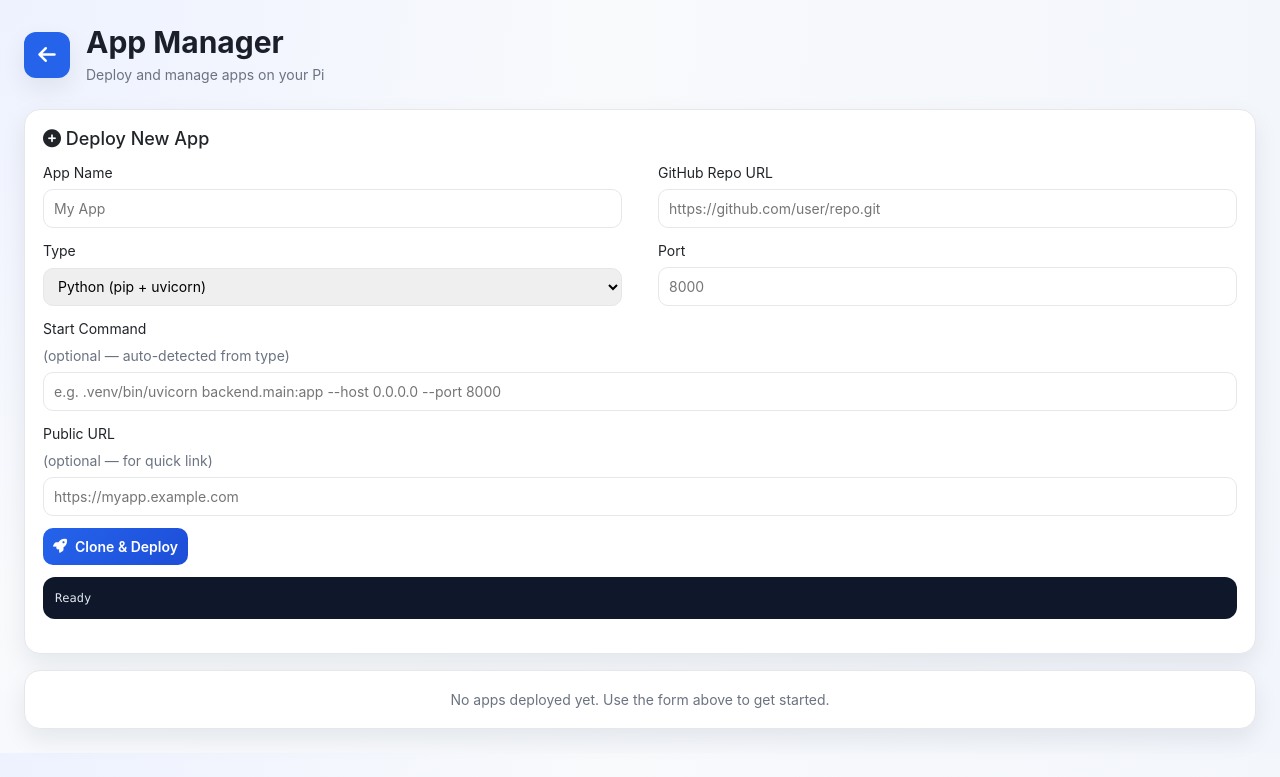
After one commit to mpkrieger1/pi_hub, a Flask app: page /apps in a window 1280 px wide. The commit adds this page. Shown: the top 777 px of the page. Run offline with Flask 3, Linux system fonts and the light colour scheme; parts of the project's set-up code (start-up, migrations or seed data) failed here and were passed over.

Commit message:
Add App Manager page for deploying and managing apps
- New /apps page linked from hub Quick Links
- Create: enter name, GitHub URL, type (Python/Node/static), port
  - Clones repo, installs deps, creates systemd service, starts app
- Per-app controls: Pull & Redeploy, Start, Stop, Restart, Delete
- Live status: service state, latest commit, deploy logs
- VPN controls included from previous commit

Co-Authored-By: Claude Opus 4.6 <noreply@anthropic.com>

```diff
--- a/app.py
+++ b/app.py
@@ -21,6 +21,8 @@ MLB_DB_PATH = "/mnt/ssd/data/baseball_sim/mlb.sqlite"
 HUB_PUBLIC_URL = "https://hub.thedataball.com"
 BASEBALL_PUBLIC_URL = "https://thedataball.com"
 MYFLOW_PUBLIC_URL = "https://reports.k-analytics.co"
+APPS_DIR = Path("/home/mpkrieger1/apps")
+APPS_CONFIG = DATA_DIR / "apps.json"
 
 ALLOWED_OUTPUT_DIRS = {
     "movies": "/mnt/ssd/Movies",
@@ -643,6 +645,323 @@ def start_next_title(job):
     return job
 
 
+# ═══════════════════════════════════════════════════════════════
+# APP MANAGER
+# ═══════════════════════════════════════════════════════════════
+
+def load_apps():
+    if APPS_CONFIG.exists():
+        try:
+            return json.loads(APPS_CONFIG.read_text())
+        except Exception:
+            return {}
+    return {}
+
+
+def save_apps(apps):
+    APPS_CONFIG.write_text(json.dumps(apps, indent=2))
+
+
+def app_deploy_file(slug):
+    return JOBS_DIR / f"app_deploy_{slug}.json"
+
+
+def load_app_deploy(slug):
+    f = app_deploy_file(slug)
+    if f.exists():
+        try:
+            return json.loads(f.read_text())
+        except Exception:
+            return {"status": "idle"}
+    return {"status": "idle"}
+
+
+def save_app_deploy(slug, job):
+    app_deploy_file(slug).write_text(json.dumps(job, indent=2))
+
+
+def get_app_status(app_config):
+    """Get live status for a managed app."""
+    slug = app_config["slug"]
+    info = dict(app_config)
+    info["service_status"] = "unknown"
+    info["active"] = False
+    info["commit"] = None
+    info["commit_msg"] = None
+    info["commit_age"] = None
+
+    service = app_config.get("service_name")
+    if service:
+        try:
+            result = subprocess.run(
+                ["systemctl", "is-active", service],
+                capture_output=True, text=True, timeout=5,
+            )
+            status = result.stdout.strip()
+            info["service_status"] = status
+            info["active"] = status == "active"
+        except Exception:
+            pass
+
+    repo_dir = app_config.get("repo_dir")
+    if repo_dir and Path(repo_dir).exists():
+        try:
+            result = subprocess.run(
+                ["git", "log", "-1", "--format=%H|%s|%ar"],
+                capture_output=True, text=True, timeout=5,
+                cwd=repo_dir,
+            )
+            if result.returncode == 0:
+                parts = result.stdout.strip().split("|", 2)
+                if len(parts) == 3:
+                    info["commit"] = parts[0][:8]
+                    info["commit_msg"] = parts[1]
+                    info["commit_age"] = parts[2]
+        except Exception:
+            pass
+
+    return info
+
+
+@app.route("/apps")
+def apps_page():
+    apps = load_apps()
+    app_list = []
+    for slug, cfg in apps.items():
+        cfg["slug"] = slug
+        app_list.append(get_app_status(cfg))
+    return render_template("apps.html", app_name=APP_NAME, apps=app_list)
+
+
+@app.route("/apps/list")
+def apps_list_api():
+    apps = load_apps()
+    result = []
+    for slug, cfg in apps.items():
+        cfg["slug"] = slug
+        result.append(get_app_status(cfg))
+    return jsonify(result)
+
+
+@app.route("/apps/create", methods=["POST"])
+def apps_create():
+    data = request.get_json() or {}
+    name = data.get("name", "").strip()
+    repo_url = data.get("repo_url", "").strip()
+    port = data.get("port", "").strip()
+    app_type = data.get("app_type", "python")  # python, node, static
+    start_cmd = data.get("start_cmd", "").strip()
+    public_url = data.get("public_url", "").strip()
+
+    if not name or not repo_url:
+        return jsonify({"ok": False, "error": "Name and repo URL required."}), 400
+
+    slug = re.sub(r"[^a-z0-9]+", "-", name.lower()).strip("-")
+    if not slug:
+        return jsonify({"ok": False, "error": "Invalid name."}), 400
+
+    apps = load_apps()
+    if slug in apps:
+        return jsonify({"ok": False, "error": f"App '{slug}' already exists."}), 409
+
+    app_dir = str(APPS_DIR / slug)
+    repo_dir = str(APPS_DIR / slug / "repo")
+
+    # Build the deploy command
+    setup_cmds = [f"mkdir -p {app_dir}"]
+    setup_cmds.append(f"git clone {repo_url} {repo_dir}")
+
+    if app_type == "python":
+        setup_cmds.append(f"cd {repo_dir} && python3 -m venv .venv")
+        setup_cmds.append(f"cd {repo_dir} && .venv/bin/pip install --upgrade pip -q")
+        setup_cmds.append(f"cd {repo_dir} && .venv/bin/pip install -r requirements.txt -q")
+    elif app_type == "node":
+        setup_cmds.append(f"cd {repo_dir} && npm install")
+
+    # Determine the start command for systemd
+    if not start_cmd:
+        if app_type == "python":
+            start_cmd = f"{repo_dir}/.venv/bin/uvicorn backend.main:app --host 0.0.0.0 --port {port or '8000'}"
+        elif app_type == "node":
+            start_cmd = f"npm start"
+
+    service_name = f"app-{slug}"
+
+    # Build systemd service content
+    service_content = f"""[Unit]
+Description={name}
+After=network.target
+
+[Service]
+User=mpkrieger1
+WorkingDirectory={repo_dir}
+ExecStart={start_cmd}
+Restart=on-failure
+Environment=PYTHONUNBUFFERED=1
+
+[Install]
+WantedBy=multi-user.target
+"""
+
+    full_cmd = " && ".join(setup_cmds)
+    full_cmd += f' && echo \'{service_content}\' | sudo tee /etc/systemd/system/{service_name}.service > /dev/null'
+    full_cmd += f" && sudo systemctl daemon-reload && sudo systemctl enable {service_name} && sudo systemctl start {service_name}"
+
+    log_path = str(LOG_DIR / f"app_create_{slug}_{int(time.time())}.log")
+
+    with open(log_path, "a") as log:
+        proc = subprocess.Popen(
+            ["bash", "-lc", full_cmd],
+            stdout=log, stderr=log,
+        )
+
+    deploy_job = {
+        "status": "running",
+        "pid": proc.pid,
+        "started_at": int(time.time()),
+        "log_path": log_path,
+        "action": "create",
+    }
+    save_app_deploy(slug, deploy_job)
+
+    apps[slug] = {
+        "name": name,
+        "repo_url": repo_url,
+        "repo_dir": repo_dir,
+        "app_dir": app_dir,
+        "port": port or "",
+        "app_type": app_type,
+        "start_cmd": start_cmd,
+        "service_name": service_name,
+        "public_url": public_url,
+        "created_at": int(time.time()),
+    }
+    save_apps(apps)
+
+    return jsonify({"ok": True, "slug": slug, "job": deploy_job})
+
+
+@app.route("/apps/<slug>/pull", methods=["POST"])
+def apps_pull(slug):
+    apps = load_apps()
+    if slug not in apps:
+        return jsonify({"ok": False, "error": "App not found."}), 404
+
+    cfg = apps[slug]
+    repo_dir = cfg["repo_dir"]
+    app_type = cfg.get("app_type", "python")
+    service_name = cfg.get("service_name", f"app-{slug}")
+
+    cmds = [
+        f"cd {repo_dir}",
+        "git fetch --all",
+        "git reset --hard origin/main",
+        "git clean -fd",
+    ]
+    if app_type == "python":
+        cmds.append(".venv/bin/pip install -r requirements.txt -q")
+    elif app_type == "node":
+        cmds.append("npm install")
+
+    cmds.append(f"sudo /bin/systemctl restart {service_name}")
+
+    log_path = str(LOG_DIR / f"app_pull_{slug}_{int(time.time())}.log")
+    full_cmd = " && ".join(cmds)
+
+    with open(log_path, "a") as log:
+        proc = subprocess.Popen(
+            ["bash", "-lc", full_cmd],
+            cwd=repo_dir, stdout=log, stderr=log,
+        )
+
+    job = {
+        "status": "running",
+        "pid": proc.pid,
+        "started_at": int(time.time()),
+        "log_path": log_path,
+        "action": "pull",
+    }
+    save_app_deploy(slug, job)
+    return jsonify({"ok": True, "job": job})
+
+
+@app.route("/apps/<slug>/start", methods=["POST"])
+def apps_start(slug):
+    apps = load_apps()
+    if slug not in apps:
+        return jsonify({"ok": False, "error": "App not found."}), 404
+    service = apps[slug].get("service_name", f"app-{slug}")
+    try:
+        subprocess.run(["sudo", "/bin/systemctl", "start", service], timeout=10)
+        return jsonify({"ok": True})
+    except Exception as e:
+        return jsonify({"ok": False, "error": str(e)}), 500
+
+
+@app.route("/apps/<slug>/stop", methods=["POST"])
+def apps_stop(slug):
+    apps = load_apps()
+    if slug not in apps:
+        return jsonify({"ok": False, "error": "App not found."}), 404
+    service = apps[slug].get("service_name", f"app-{slug}")
+    try:
+        subprocess.run(["sudo", "/bin/systemctl", "stop", service], timeout=10)
+        return jsonify({"ok": True})
+    except Exception as e:
+        return jsonify({"ok": False, "error": str(e)}), 500
+
+
+@app.route("/apps/<slug>/restart", methods=["POST"])
+def apps_restart(slug):
+    apps = load_apps()
+    if slug not in apps:
+        return jsonify({"ok": False, "error": "App not found."}), 404
+    service = apps[slug].get("service_name", f"app-{slug}")
+    try:
+        subprocess.run(["sudo", "/bin/systemctl", "restart", service], timeout=10)
+        return jsonify({"ok": True})
+    except Exception as e:
+        return jsonify({"ok": False, "error": str(e)}), 500
+
+
+@app.route("/apps/<slug>/deploy-status")
+def apps_deploy_status(slug):
+    job = load_app_deploy(slug)
+    if job.get("status") == "running":
+        pid = job.get("pid")
+        if pid and os.path.exists(f"/proc/{pid}"):
+            job["running"] = True
+        else:
+            job["running"] = False
+            job["status"] = "finished"
+            save_app_deploy(slug, job)
+    log_text = tail_file(job.get("log_path", "")) if job.get("log_path") else ""
+    return jsonify({"job": job, "log_tail": log_text})
+
+
+@app.route("/apps/<slug>/delete", methods=["POST"])
+def apps_delete(slug):
+    apps = load_apps()
+    if slug not in apps:
+        return jsonify({"ok": False, "error": "App not found."}), 404
+
+    cfg = apps[slug]
+    service = cfg.get("service_name", f"app-{slug}")
+
+    # Stop and disable service
+    try:
+        subprocess.run(["sudo", "/bin/systemctl", "stop", service], timeout=10)
+        subprocess.run(["sudo", "/bin/systemctl", "disable", service], timeout=10)
+        subprocess.run(["sudo", "rm", f"/etc/systemd/system/{service}.service"], timeout=5)
+        subprocess.run(["sudo", "/bin/systemctl", "daemon-reload"], timeout=10)
+    except Exception:
+        pass
+
+    del apps[slug]
+    save_apps(apps)
+    return jsonify({"ok": True})
+
+
 @app.route("/pi/reboot", methods=["POST"])
 def reboot_pi():
     subprocess.Popen(["sudo", "/sbin/reboot"])
--- /dev/null
+++ b/templates/apps.html
@@ -0,0 +1,245 @@
+<!DOCTYPE html>
+<html lang="en">
+  <head>
+    <meta charset="utf-8" />
+    <title>{{ app_name }} — App Manager</title>
+    <meta name="viewport" content="width=device-width, initial-scale=1" />
+    <link rel="stylesheet" href="https://cdn.jsdelivr.net/npm/bootstrap@5.3.3/dist/css/bootstrap.min.css" />
+    <link rel="stylesheet" href="https://cdnjs.cloudflare.com/ajax/libs/font-awesome/6.5.2/css/all.min.css" />
+    <link rel="stylesheet" href="/static/style.css" />
+  </head>
+  <body>
+    <header class="mb-4 d-flex align-items-center justify-content-between">
+      <div class="d-flex align-items-center gap-3">
+        <a href="/" class="hub-icon" style="text-decoration:none">
+          <i class="fa-solid fa-arrow-left"></i>
+        </a>
+        <div>
+          <h1 class="mb-1">App Manager</h1>
+          <div class="subtle">Deploy and manage apps on your Pi</div>
+        </div>
+      </div>
+    </header>
+
+    <!-- New App Form -->
+    <section class="card" style="margin-bottom:16px">
+      <h2><i class="fa-solid fa-plus-circle"></i> Deploy New App</h2>
+      <form id="new-app-form">
+        <div class="row">
+          <label>
+            App Name
+            <input type="text" id="app-name" placeholder="My App" required />
+          </label>
+          <label>
+            GitHub Repo URL
+            <input type="text" id="app-repo" placeholder="https://github.com/user/repo.git" required />
+          </label>
+        </div>
+        <div class="row">
+          <label>
+            Type
+            <select id="app-type">
+              <option value="python">Python (pip + uvicorn)</option>
+              <option value="node">Node.js (npm)</option>
+              <option value="static">Static / Custom</option>
+            </select>
+          </label>
+          <label>
+            Port
+            <input type="text" id="app-port" placeholder="8000" />
+          </label>
+        </div>
+        <div class="row">
+          <label class="grow">
+            Start Command <small class="subtle">(optional — auto-detected from type)</small>
+            <input type="text" id="app-start-cmd" placeholder="e.g. .venv/bin/uvicorn backend.main:app --host 0.0.0.0 --port 8000" />
+          </label>
+        </div>
+        <div class="row">
+          <label class="grow">
+            Public URL <small class="subtle">(optional — for quick link)</small>
+            <input type="text" id="app-public-url" placeholder="https://myapp.example.com" />
+          </label>
+        </div>
+        <div class="actions">
+          <button type="submit" class="btn-primary">
+            <i class="fa-solid fa-rocket"></i> Clone & Deploy
+          </button>
+        </div>
+      </form>
+      <div class="status">
+        <pre id="create-log" style="max-height:120px">Ready</pre>
+      </div>
+    </section>
+
+    <!-- Deployed Apps -->
+    <section id="apps-list">
+      {% for app in apps %}
+      <div class="card app-card" data-slug="{{ app.slug }}" style="margin-bottom:16px">
+        <div class="card-header">
+          <div>
+            <h2>
+              <i class="fa-solid fa-circle" style="font-size:12px;color:{{ '#16a34a' if app.active else '#dc2626' }}"></i>
+              {{ app.name }}
+            </h2>
+            <p class="subtle mb-0">
+              {{ app.repo_url }}
+              {% if app.public_url %}
+                · <a href="{{ app.public_url }}" target="_blank">{{ app.public_url }}</a>
+              {% endif %}
+              {% if app.port %}
+                · port {{ app.port }}
+              {% endif %}
+            </p>
+          </div>
+        </div>
+        <div class="kv">
+          <div><i class="fa-solid fa-gear"></i> Service</div>
+          <div class="svc-status">{{ app.service_status }} ({{ app.service_name }})</div>
+        </div>
+        <div class="kv">
+          <div><i class="fa-solid fa-code-commit"></i> Commit</div>
+          <div class="commit-info">{% if app.commit %}{{ app.commit }} — {{ app.commit_msg }} ({{ app.commit_age }}){% else %}unknown{% endif %}</div>
+        </div>
+        <div class="actions" style="margin-top:12px">
+          <button class="btn-info app-pull-btn" data-slug="{{ app.slug }}">
+            <i class="fa-solid fa-cloud-arrow-down"></i> Pull & Redeploy
+          </button>
+          <button class="btn-primary app-start-btn" data-slug="{{ app.slug }}">
+            <i class="fa-solid fa-play"></i> Start
+          </button>
+          <button class="btn-warn app-stop-btn" data-slug="{{ app.slug }}">
+            <i class="fa-solid fa-stop"></i> Stop
+          </button>
+          <button class="btn-secondary app-restart-btn" data-slug="{{ app.slug }}">
+            <i class="fa-solid fa-rotate"></i> Restart
+          </button>
+          <button class="btn-danger app-delete-btn" data-slug="{{ app.slug }}">
+            <i class="fa-solid fa-trash"></i> Delete
+          </button>
+        </div>
+        <div class="status">
+          <pre class="app-deploy-log" style="max-height:120px">Idle</pre>
+        </div>
+      </div>
+      {% endfor %}
+      {% if not apps %}
+      <div class="card" id="no-apps-msg">
+        <p class="subtle" style="margin:0;text-align:center">No apps deployed yet. Use the form above to get started.</p>
+      </div>
+      {% endif %}
+    </section>
+
+    <script>
+      // ── Create New App ──
+      const createForm = document.getElementById("new-app-form");
+      const createLog = document.getElementById("create-log");
+      let creatingSlug = null;
+
+      createForm.addEventListener("submit", async (e) => {
+        e.preventDefault();
+        createLog.textContent = "Cloning and setting up...";
+        const payload = {
+          name: document.getElementById("app-name").value,
+          repo_url: document.getElementById("app-repo").value,
+          port: document.getElementById("app-port").value,
+          app_type: document.getElementById("app-type").value,
+          start_cmd: document.getElementById("app-start-cmd").value,
+          public_url: document.getElementById("app-public-url").value,
+        };
+        const res = await fetch("/apps/create", {
+          method: "POST",
+          headers: {"Content-Type": "application/json"},
+          body: JSON.stringify(payload),
+        });
+        const data = await res.json();
+        if (!data.ok) {
+          createLog.textContent = "Error: " + (data.error || "Unknown error");
+          return;
+        }
+        creatingSlug = data.slug;
+        pollCreateStatus();
+      });
+
+      async function pollCreateStatus() {
+        if (!creatingSlug) return;
+        const res = await fetch("/apps/" + creatingSlug + "/deploy-status");
+        const data = await res.json();
+        createLog.textContent = data.log_tail || JSON.stringify(data.job, null, 2);
+        if (data.job.status === "running") {
+          setTimeout(pollCreateStatus, 2000);
+        } else {
+          creatingSlug = null;
+          createLog.textContent += "\n\nDone! Reloading...";
+          setTimeout(() => location.reload(), 1500);
+        }
+      }
+
+      // ── App Actions ──
+      document.addEventListener("click", async (e) => {
+        const btn = e.target.closest("button[data-slug]");
+        if (!btn) return;
+        const slug = btn.dataset.slug;
+        const card = btn.closest(".app-card");
+        const log = card ? card.querySelector(".app-deploy-log") : null;
+
+        if (btn.classList.contains("app-pull-btn")) {
+          if (!confirm("Pull & redeploy " + slug + "?")) return;
+          if (log) log.textContent = "Starting pull...";
+          await fetch("/apps/" + slug + "/pull", { method: "POST" });
+          pollAppDeploy(slug, log);
+        } else if (btn.classList.contains("app-start-btn")) {
+          await fetch("/apps/" + slug + "/start", { method: "POST" });
+          if (log) log.textContent = "Start requested.";
+          setTimeout(() => refreshApp(slug, card), 1500);
+        } else if (btn.classList.contains("app-stop-btn")) {
+          await fetch("/apps/" + slug + "/stop", { method: "POST" });
+          if (log) log.textContent = "Stop requested.";
+          setTimeout(() => refreshApp(slug, card), 1500);
+        } else if (btn.classList.contains("app-restart-btn")) {
+          await fetch("/apps/" + slug + "/restart", { method: "POST" });
+          if (log) log.textContent = "Restart requested.";
+          setTimeout(() => refreshApp(slug, card), 2000);
+        } else if (btn.classList.contains("app-delete-btn")) {
+          if (!confirm("Delete app '" + slug + "'? This stops the service and removes the config.")) return;
+          await fetch("/apps/" + slug + "/delete", { method: "POST" });
+          if (card) card.remove();
+        }
+      });
+
+      async function pollAppDeploy(slug, logEl) {
+        const res = await fetch("/apps/" + slug + "/deploy-status");
+        const data = await res.json();
+        if (logEl) logEl.textContent = data.log_tail || JSON.stringify(data.job, null, 2);
+        if (data.job.status === "running") {
+          setTimeout(() => pollAppDeploy(slug, logEl), 2000);
+        } else {
+          setTimeout(() => location.reload(), 1500);
+        }
+      }
+
+      async function refreshApp(slug, card) {
+        const res = await fetch("/apps/list");
+        const apps = await res.json();
+        const app = apps.find(a => a.slug === slug);
+        if (!app || !card) return;
+        const dot = card.querySelector("h2 i.fa-circle");
+        if (dot) dot.style.color = app.active ? "#16a34a" : "#dc2626";
+        const svc = card.querySelector(".svc-status");
+        if (svc) svc.textContent = app.service_status + " (" + app.service_name + ")";
+        const commit = card.querySelector(".commit-info");
+        if (commit && app.commit) commit.textContent = app.commit + " — " + (app.commit_msg||"") + " (" + (app.commit_age||"") + ")";
+      }
+
+      // Periodic refresh
+      setInterval(async () => {
+        const res = await fetch("/apps/list");
+        const apps = await res.json();
+        apps.forEach(app => {
+          const card = document.querySelector(`.app-card[data-slug="${app.slug}"]`);
+          if (card) refreshApp(app.slug, card);
+        });
+      }, 10000);
+    </script>
+  </body>
+</html>
--- a/templates/index.html
+++ b/templates/index.html
@@ -92,6 +92,10 @@
           <a class="quick-link" href="{{ myflow_url }}" target="_blank">
             <i class="fa-solid fa-chart-line"></i>
             MyFlow
+          </a>
+          <a class="quick-link" href="/apps">
+            <i class="fa-solid fa-cubes"></i>
+            App Manager
           </a>
         </div>
       </div>
```
